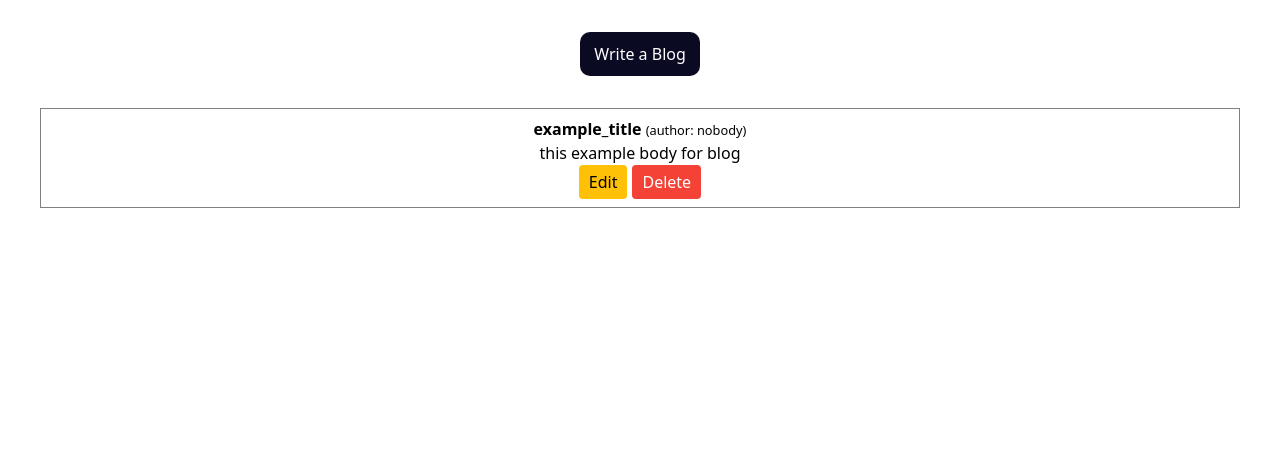
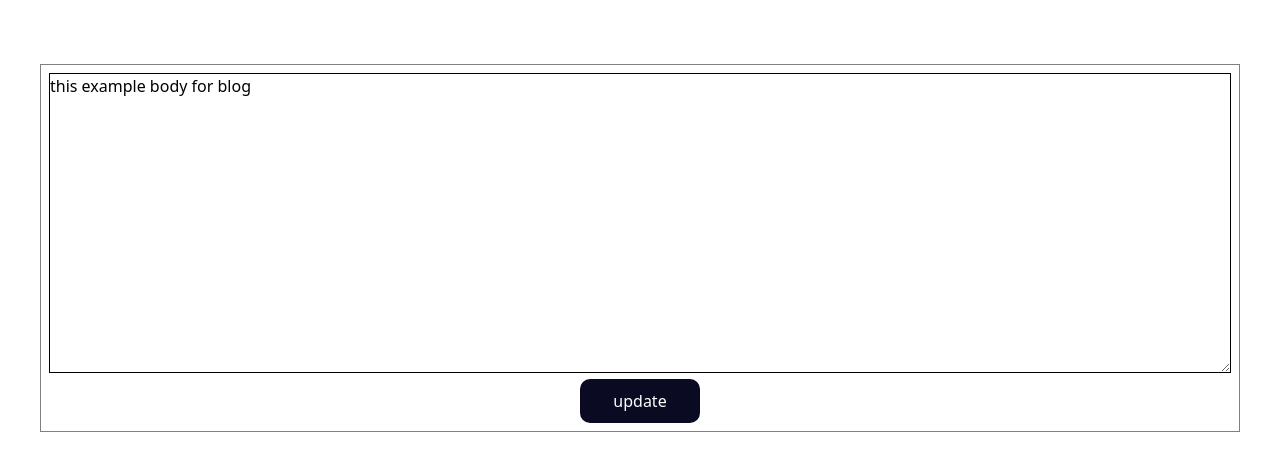
Before and after one commit to Nimur-Rashid-Imon66/Appifylab-first-team-project, a React (Vite) app in the folder client/: page /mushahid in a window 1280 px wide. Both pictures are taken after a click on the button "Edit". Shown: the top 470 px of the page. Built offline with nearby package versions, Linux system fonts and the light colour scheme.

Commit message:
blog-post

```diff
--- a/client/src/Mushahid.tsx
+++ b/client/src/Mushahid.tsx
@@ -1,4 +1,4 @@
-import React, { useState } from "react";
+import React, { useEffect, useState } from "react";
 import { Card, CardBody, CardFooter, Typography, Button } from "@material-tailwind/react";
 import { Dropdown } from "react-bootstrap";
 
@@ -7,14 +7,13 @@ function Mushahid() {
     let data = JSON.parse(localStorage.getItem('data'));
 
     const [blogs, setBlogs] = useState(data);
-    const [whoIsLoggedIn, setWhoIsLoggedIn] = useState("ahsan");
+    const [whoIsLoggedIn, setWhoIsLoggedIn] = useState("nobody");
 
     const [showBlogs, setShowBlogs] = useState(true);
     const [showBlogInputBox, setShowBlogInputBox] = useState(false);
     const [showCreatButton, setShowCreatButton] = useState(true);
     const [blogTitel, setBlogTitel] = useState("");
     const [postBody, setPostBody] = useState("");
-
 
     if (data == null) {
         const cratingData = {
@@ -49,9 +48,6 @@ function Mushahid() {
 
     function storeBlog() {
 
-        alert(blogTitel);
-        alert(postBody);
-
         const newPost = {
             title: blogTitel,
             body: postBody,
@@ -74,11 +70,54 @@ function Mushahid() {
 
     }
 
+    function remove(indx, author) {
+
+        if (author != whoIsLoggedIn) {
+            alert('Only author can delete the post');
+            return;
+        }
+
+        blogs.blogs.splice(indx, 1);
+        localStorage.setItem('data', JSON.stringify(blogs));
+        setBlogs(JSON.parse(localStorage.getItem('data')));
+    }
+
+    const [openEdit, setOpenEdit] = useState(false);
+    const [editId, setEditId] = useState(null);
+    const [editValue, setEditValue] = useState('');
+
+    function edit(indx, author, value) {
+        if (author != whoIsLoggedIn) {
+            alert('Only author can edit the post');
+            return;
+        }
+        else {
+            setOpenEdit(true);
+            setEditId(indx);
+            setEditValue(value)
+        }
+    }
+
+    const storeEdit = (event) => {
+        setEditValue(event.target.value);
+    }
+
+    function update() {
+
+        blogs.blogs[editId]['body'] = editValue;
+        localStorage.setItem('data', JSON.stringify(blogs));
+        setBlogs(JSON.parse(localStorage.getItem('data')));
+
+        setOpenEdit(false);
+        setEditId(null);
+        setEditValue('')
+    }
+
     return (
         <>
             <div>
                 {
-                    showCreatButton && (whoIsLoggedIn != 'nobody') &&
+                    showCreatButton && (whoIsLoggedIn != 'nobody') && (whoIsLoggedIn != 'nobody') &&
                     <button onClick={openBlogInputBox} type="button" className="btn">Write a Blog</button>
                 }
             </div>
@@ -100,7 +139,7 @@ function Mushahid() {
             }
             <div>
                 {
-                    showBlogs && blogs.blogs.map((val) => (
+                    showBlogs && blogs.blogs.map((val, indx) => (
                         <>
                             <br />
                             {/* <b>{val.title} {" "} </b>
@@ -108,12 +147,27 @@ function Mushahid() {
 
 
                             <div style={{ border: '1px solid gray', margin: '8px', padding: '8px' }}>
-                                <b>{val.title} {" "} </b>
-                                <small>(author: {val.author})</small>
+                                {
+                                    (editId != indx) && (<>
+                                        <b>{val.title} {" "} </b>
+                                        <small>(author: {val.author})</small>
 
-                                <p>{val.body}</p>
-                                <button style={{ marginRight: '5px', padding: '5px 10px', backgroundColor: '#ffc107', color: 'black', border: 'none', borderRadius: '4px', cursor: 'pointer' }}>Edit</button>
-                                <button style={{ padding: '5px 10px', backgroundColor: '#f44336', color: 'white', border: 'none', borderRadius: '4px', cursor: 'pointer' }}>Delete</button>
+                                        <p>{val.body}</p>
+                                        <button onClick={() => edit(indx, val.author, val.body)} style={{ marginRight: '5px', padding: '5px 10px', backgroundColor: '#ffc107', color: 'black', border: 'none', borderRadius: '4px', cursor: 'pointer' }}>Edit</button>
+                                        <button onClick={() => remove(indx, val.author)} style={{ padding: '5px 10px', backgroundColor: '#f44336', color: 'white', border: 'none', borderRadius: '4px', cursor: 'pointer' }}>Delete</button>
+
+                                    </>
+                                    )
+                                }
+                                {
+                                    openEdit && (editId == indx) && (<>
+                                        <div className="form-group">
+                                            <textarea onChange={storeEdit} value={editValue} placeholder="body..." />
+                                        </div>
+                                        <button onClick={update} type="button" className="btn">update</button>
+                                    </>
+                                    )
+                                }
                             </div>
                         </>
                     ))
```
